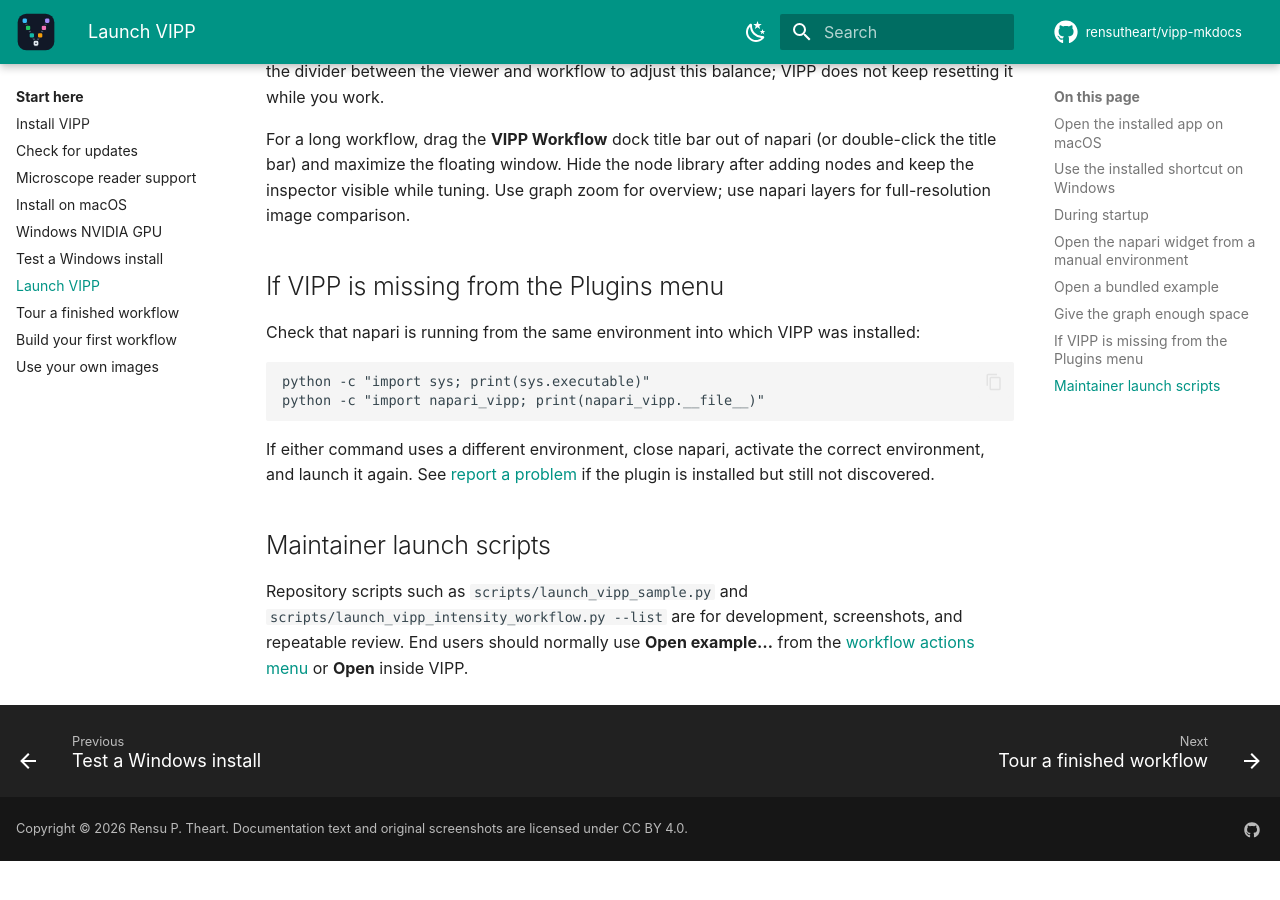
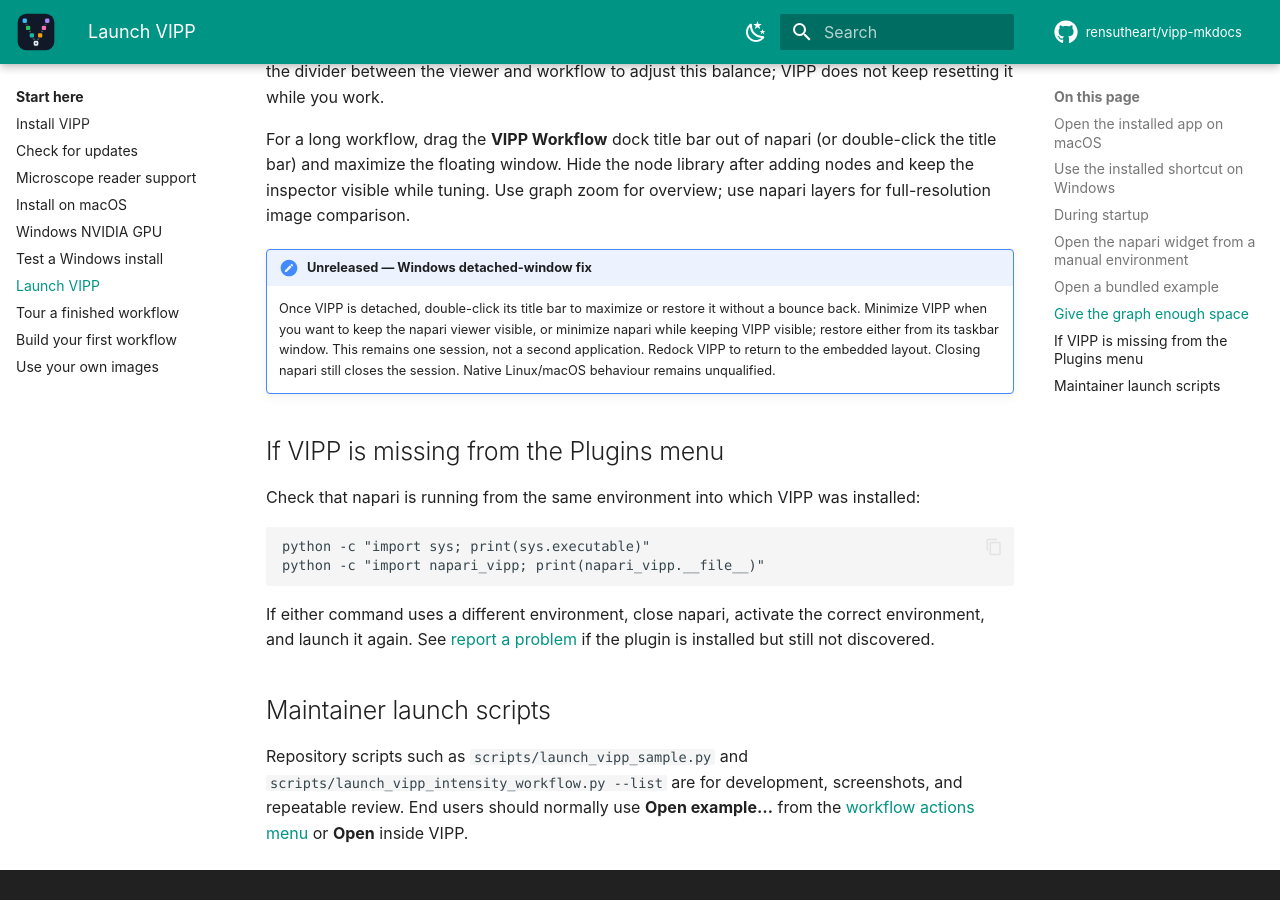
Before and after one commit to rensutheart/vipp-mkdocs, an MkDocs documentation site: the page built from docs/getting-started/launching.md, in a window 1280 px wide and 900 px high, scrolled down 2769 px. Built offline with MkDocs 1.6.1 and Material for MkDocs 9.7.7, drawn with Linux system fonts in a browser that asks for light colours; plug-ins that fetch from the network failed and are left out; comment, search, counter and statistics services are not loaded; the version menu is left out; before the commit the page ends 3630 px from its top, so only the background shows below that.

Commit message:
docs: explain independent Windows detached windows

```diff
--- a/docs/getting-started/launching.md
+++ b/docs/getting-started/launching.md
@@ -117,6 +117,14 @@
 library after adding nodes and keep the inspector visible while tuning. Use
 graph zoom for overview; use napari layers for full-resolution image comparison.
 
+!!! note "Unreleased — Windows detached-window fix"
+    Once VIPP is detached, double-click its title bar to maximize or restore it
+    without a bounce back. Minimize VIPP when you want to keep the napari viewer
+    visible, or minimize napari while keeping VIPP visible; restore either from
+    its taskbar window. This remains one session, not a second application.
+    Redock VIPP to return to the embedded layout. Closing napari still closes
+    the session. Native Linux/macOS behaviour remains unqualified.
+
 ## If VIPP is missing from the Plugins menu
 
 Check that napari is running from the same environment into which VIPP was
```
Also changed, not shown: docs/reference/interface.md (+7 -0 lines), docs/releases/index.md (+8 -0 lines).
